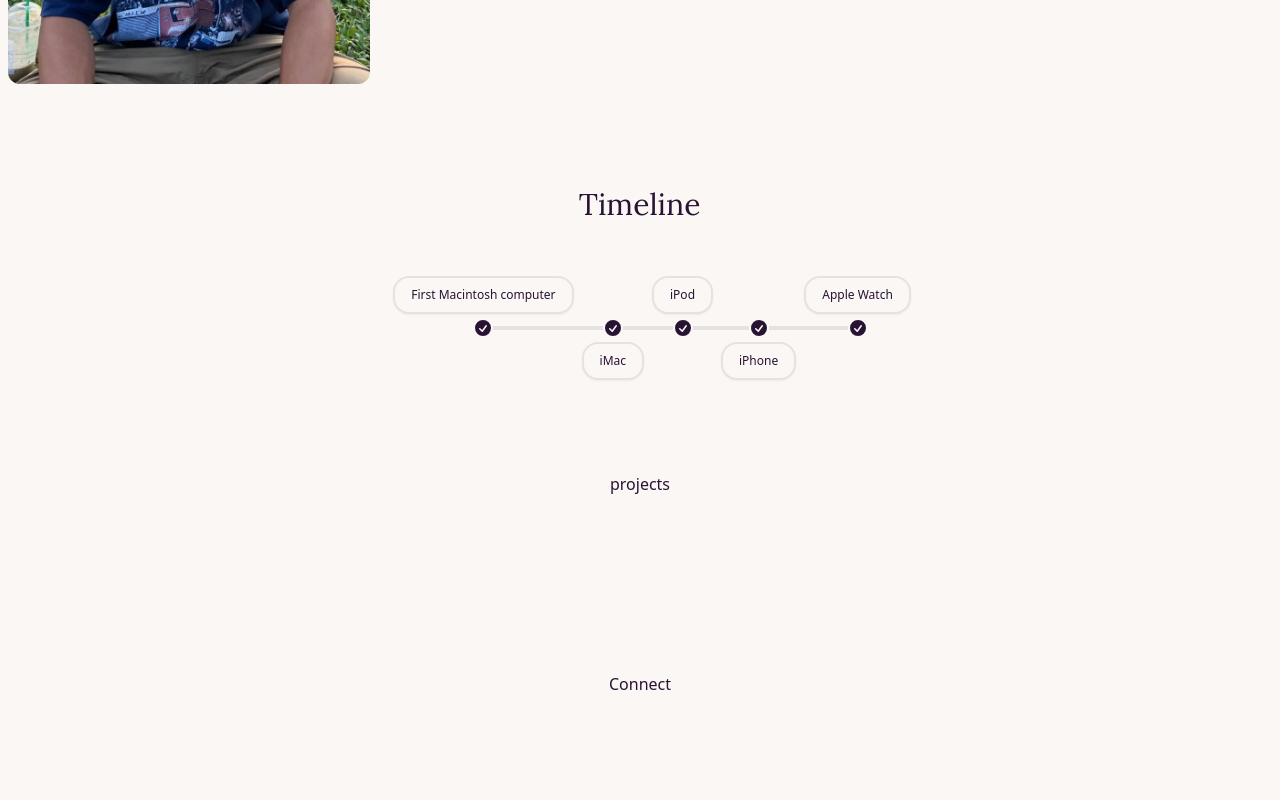
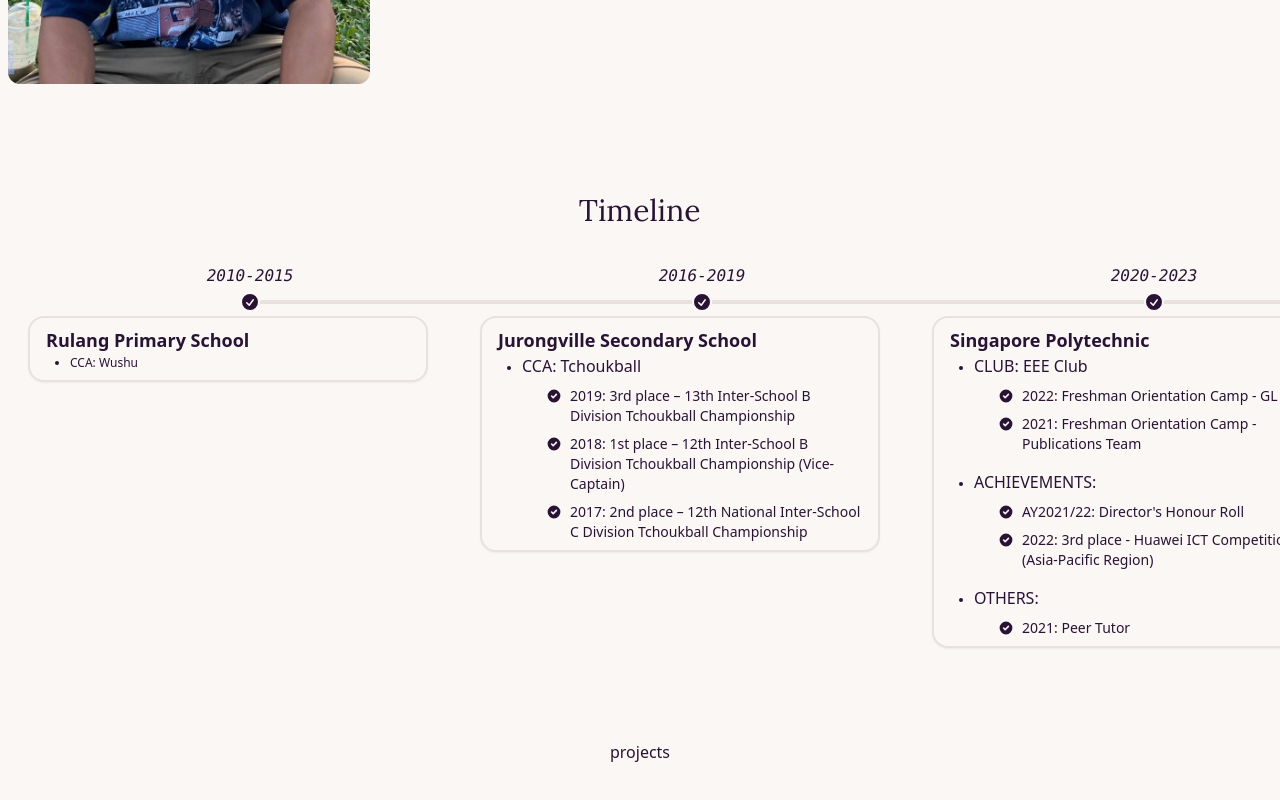
Before and after one commit to ongkitwei/kitwei-dev, a Next.js app: page / in a window 1280 px wide. Shown: the part 1462-2262 px from the top of the page. Built offline with nearby package versions, Linux system fonts and the light colour scheme.

Commit message:
added horzontal timeline and is scrollable

```diff
--- a/src/app/components/Timeline.jsx
+++ b/src/app/components/Timeline.jsx
@@ -15,7 +15,7 @@
         initial={{ scale: 0 }}
         whileInView={{ scale: 1.5 }}
         transition={{ duration: 0.8, type: "spring", stiffness: 100 }}
-        className={`${lora.className} text-xl pb-6`}
+        className={`${lora.className} text-xl`}
       >
         Timeline
       </motion.h2>
@@ -23,7 +23,7 @@
         initial={{ y: -20, opacity: 0 }}
         whileInView={{ y: 0, opacity: 1 }}
         transition={{ duration: 1, delay: 0.3 }}
-        className="block md:hidden pt-6"
+        className="block md:hidden"
       >
         <TimelineVertical />
       </motion.div>
@@ -31,7 +31,7 @@
         initial={{ y: -20, opacity: 0 }}
         whileInView={{ y: 0, opacity: 1 }}
         transition={{ duration: 0.7, delay: 0.3 }}
-        className="hidden md:block pt-6"
+        className="hidden md:block"
       >
         <TimelineHorizontal />
       </motion.div>
--- a/src/app/ui/TimelineHorizontal.jsx
+++ b/src/app/ui/TimelineHorizontal.jsx
@@ -2,11 +2,10 @@
 
 function TimelineHorizontal() {
   return (
-    <ul className="timeline">
+    <div className="overflow-x-auto w-full">
+      <ul className="timeline -mt-68">
         <li>
-        <div className="timeline-start timeline-box">
-          First Macintosh computer
-        </div>
+          <div className="timeline-start font-mono italic">2010-2015</div>
           <div className="timeline-middle">
             <svg
               xmlns="http://www.w3.org/2000/svg"
@@ -21,10 +20,17 @@
               />
             </svg>
           </div>
+          <div className="timeline-end timeline-box w-[400px] mr-12">
+            <div className="text-lg font-black">Rulang Primary School</div>
+            <ul className="text-md">
+              <li>CCA: Wushu</li>
+            </ul>
+          </div>
           <hr />
         </li>
         <li>
           <hr />
+          <div className="timeline-start font-mono italic">2016-2019</div>
           <div className="timeline-middle">
             <svg
               xmlns="http://www.w3.org/2000/svg"
@@ -39,12 +45,44 @@
               />
             </svg>
           </div>
-        <div className="timeline-end timeline-box">iMac</div>
+          <div className="timeline-end timeline-box w-[400px] mr-12">
+            {" "}
+            <div className="text-lg font-black">
+              Jurongville Secondary School
+            </div>
+            <ul className="space-y-4 pl-5 list-decimal">
+              <li>
+                <p className="text-base font-medium">CCA: Tchoukball</p>
+                <ul className="text-sm space-y-2 mt-2 pl-0">
+                  {[
+                    "2019: 3rd place – 13th Inter-School B Division Tchoukball Championship",
+                    "2018: 1st place – 12th Inter-School B Division Tchoukball Championship (Vice-Captain)",
+                    "2017: 2nd place – 12th National Inter-School C Division Tchoukball Championship",
+                  ].map((item, index) => (
+                    <li key={index} className="flex items-start">
+                      <svg
+                        className="w-4 h-4 mr-2 mt-0.5 flex-shrink-0"
+                        fill="currentColor"
+                        viewBox="0 0 20 20"
+                      >
+                        <path
+                          fillRule="evenodd"
+                          d="M10 18a8 8 0 100-16 8 8 0 000 16zm3.707-9.293a1 1 0 00-1.414-1.414L9 10.586 7.707 9.293a1 1 0 00-1.414 1.414l2 2a1 1 0 001.414 0l4-4z"
+                          clipRule="evenodd"
+                        />
+                      </svg>
+                      <span>{item}</span>
+                    </li>
+                  ))}
+                </ul>
+              </li>
+            </ul>
+          </div>
           <hr />
         </li>
         <li>
           <hr />
-        <div className="timeline-start timeline-box">iPod</div>
+          <div className="timeline-start font-mono italic">2020-2023</div>
           <div className="timeline-middle">
             <svg
               xmlns="http://www.w3.org/2000/svg"
@@ -59,10 +97,85 @@
               />
             </svg>
           </div>
+          <div className="timeline-end timeline-box w-[400px] mr-12">
+            <div className="text-lg font-black">Singapore Polytechnic</div>
+            <ul className="space-y-4 pl-5 list-decimal">
+              <li>
+                <p className="text-base font-medium">CLUB: EEE Club</p>
+                <ul className="text-sm space-y-2 mt-2 pl-0">
+                  {[
+                    "2022: Freshman Orientation Camp - GL",
+                    "2021: Freshman Orientation Camp - Publications Team",
+                  ].map((item, index) => (
+                    <li key={index} className="flex items-start">
+                      <svg
+                        className="w-4 h-4 mr-2 mt-0.5 flex-shrink-0"
+                        fill="currentColor"
+                        viewBox="0 0 20 20"
+                      >
+                        <path
+                          fillRule="evenodd"
+                          d="M10 18a8 8 0 100-16 8 8 0 000 16zm3.707-9.293a1 1 0 00-1.414-1.414L9 10.586 7.707 9.293a1 1 0 00-1.414 1.414l2 2a1 1 0 001.414 0l4-4z"
+                          clipRule="evenodd"
+                        />
+                      </svg>
+                      <span>{item}</span>
+                    </li>
+                  ))}
+                </ul>
+              </li>
+              <li>
+                <p className="text-base font-medium">ACHIEVEMENTS:</p>
+                <ul className="text-sm space-y-2 mt-2 pl-0">
+                  {[
+                    "AY2021/22: Director's Honour Roll",
+                    "2022: 3rd place - Huawei ICT Competition (Asia-Pacific Region)",
+                  ].map((item, index) => (
+                    <li key={index} className="flex items-start">
+                      <svg
+                        className="w-4 h-4 mr-2 mt-0.5 flex-shrink-0"
+                        fill="currentColor"
+                        viewBox="0 0 20 20"
+                      >
+                        <path
+                          fillRule="evenodd"
+                          d="M10 18a8 8 0 100-16 8 8 0 000 16zm3.707-9.293a1 1 0 00-1.414-1.414L9 10.586 7.707 9.293a1 1 0 00-1.414 1.414l2 2a1 1 0 001.414 0l4-4z"
+                          clipRule="evenodd"
+                        />
+                      </svg>
+                      <span>{item}</span>
+                    </li>
+                  ))}
+                </ul>
+              </li>
+              <li>
+                <p className="text-base font-medium">OTHERS:</p>
+                <ul className="text-sm space-y-2 mt-2 pl-0">
+                  {["2021: Peer Tutor"].map((item, index) => (
+                    <li key={index} className="flex items-start">
+                      <svg
+                        className="w-4 h-4 mr-2 mt-0.5 flex-shrink-0"
+                        fill="currentColor"
+                        viewBox="0 0 20 20"
+                      >
+                        <path
+                          fillRule="evenodd"
+                          d="M10 18a8 8 0 100-16 8 8 0 000 16zm3.707-9.293a1 1 0 00-1.414-1.414L9 10.586 7.707 9.293a1 1 0 00-1.414 1.414l2 2a1 1 0 001.414 0l4-4z"
+                          clipRule="evenodd"
+                        />
+                      </svg>
+                      <span>{item}</span>
+                    </li>
+                  ))}
+                </ul>
+              </li>
+            </ul>
+          </div>
           <hr />
         </li>
         <li>
           <hr />
+          <div className="timeline-start font-mono italic">2022-2023</div>
           <div className="timeline-middle">
             <svg
               xmlns="http://www.w3.org/2000/svg"
@@ -77,12 +190,42 @@
               />
             </svg>
           </div>
-        <div className="timeline-end timeline-box">iPhone</div>
+          <div className="timeline-end timeline-box w-[400px] mr-12">
+            {" "}
+            <div className="text-lg font-black">Venti Technologies</div>
+            <ul className="space-y-4 pl-5 list-decimal">
+              <li>
+                <p className="text-base font-medium">
+                  INTERNSHIP: Test Engineer
+                </p>
+                <ul className="text-sm space-y-2 mt-2 pl-0">
+                  {[
+                    "Conducted testing for Autonomous Prime Movers (APMs) from early prototyping to fully driverless stages. Drafted safety-critical feature specifications and liaised with cross-functional development teams to ensure implementation",
+                  ].map((item, index) => (
+                    <li key={index} className="flex items-start">
+                      <svg
+                        className="w-4 h-4 mr-2 mt-0.5 flex-shrink-0"
+                        fill="currentColor"
+                        viewBox="0 0 20 20"
+                      >
+                        <path
+                          fillRule="evenodd"
+                          d="M10 18a8 8 0 100-16 8 8 0 000 16zm3.707-9.293a1 1 0 00-1.414-1.414L9 10.586 7.707 9.293a1 1 0 00-1.414 1.414l2 2a1 1 0 001.414 0l4-4z"
+                          clipRule="evenodd"
+                        />
+                      </svg>
+                      <span>{item}</span>
+                    </li>
+                  ))}
+                </ul>
+              </li>
+            </ul>
+          </div>
           <hr />
         </li>
         <li>
           <hr />
-        <div className="timeline-start timeline-box">Apple Watch</div>
+          <div className="timeline-start font-mono italic">2023-2025</div>
           <div className="timeline-middle">
             <svg
               xmlns="http://www.w3.org/2000/svg"
@@ -97,8 +240,42 @@
               />
             </svg>
           </div>
+          <div className="timeline-end timeline-box w-[400px]">
+            {" "}
+            <div className="text-lg font-black">
+              Singapore Armed Forces (SAF)
+            </div>
+            <ul className="space-y-4 pl-5 list-decimal">
+              <li>
+                <p className="text-base font-medium">
+                  NATIONAL SERVICE: 3 Guards
+                </p>
+                <ul className="text-sm space-y-2 mt-2 pl-0">
+                  {["Alpha company Platoon 3 MG Commander"].map(
+                    (item, index) => (
+                      <li key={index} className="flex items-start">
+                        <svg
+                          className="w-4 h-4 mr-2 mt-0.5 flex-shrink-0"
+                          fill="currentColor"
+                          viewBox="0 0 20 20"
+                        >
+                          <path
+                            fillRule="evenodd"
+                            d="M10 18a8 8 0 100-16 8 8 0 000 16zm3.707-9.293a1 1 0 00-1.414-1.414L9 10.586 7.707 9.293a1 1 0 00-1.414 1.414l2 2a1 1 0 001.414 0l4-4z"
+                            clipRule="evenodd"
+                          />
+                        </svg>
+                        <span>{item}</span>
+                      </li>
+                    )
+                  )}
+                </ul>
               </li>
             </ul>
+          </div>
+        </li>
+      </ul>
+    </div>
   );
 }
 
--- a/src/app/ui/TimelineVertical.jsx
+++ b/src/app/ui/TimelineVertical.jsx
@@ -305,7 +305,8 @@
                 Bachelor of Software Engineering:
               </p>
               <ul className="text-sm space-y-2 mt-2 pl-0">
-                {["Incoming Student"].map((item, index) => (
+                {["Incoming Software Engineering Student"].map(
+                  (item, index) => (
                     <li key={index} className="flex items-start">
                       <svg
                         className="w-4 h-4 mr-2 mt-0.5 flex-shrink-0"
@@ -320,12 +321,12 @@
                       </svg>
                       <span>{item}</span>
                     </li>
-                ))}
+                  )
+                )}
               </ul>
             </li>
           </ul>
         </div>
-        <hr />
       </li>
     </ul>
   );
```
Lines whose indentation alone changed are shown as unchanged.
